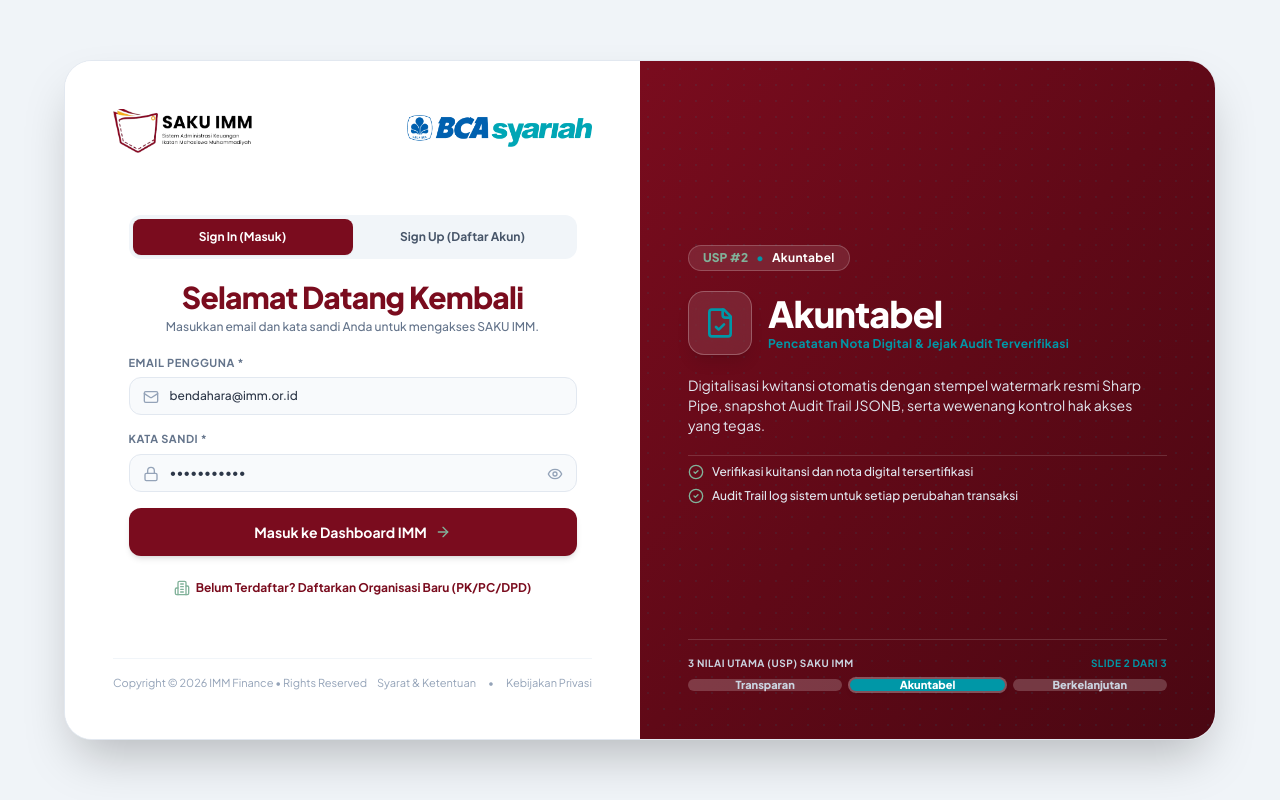
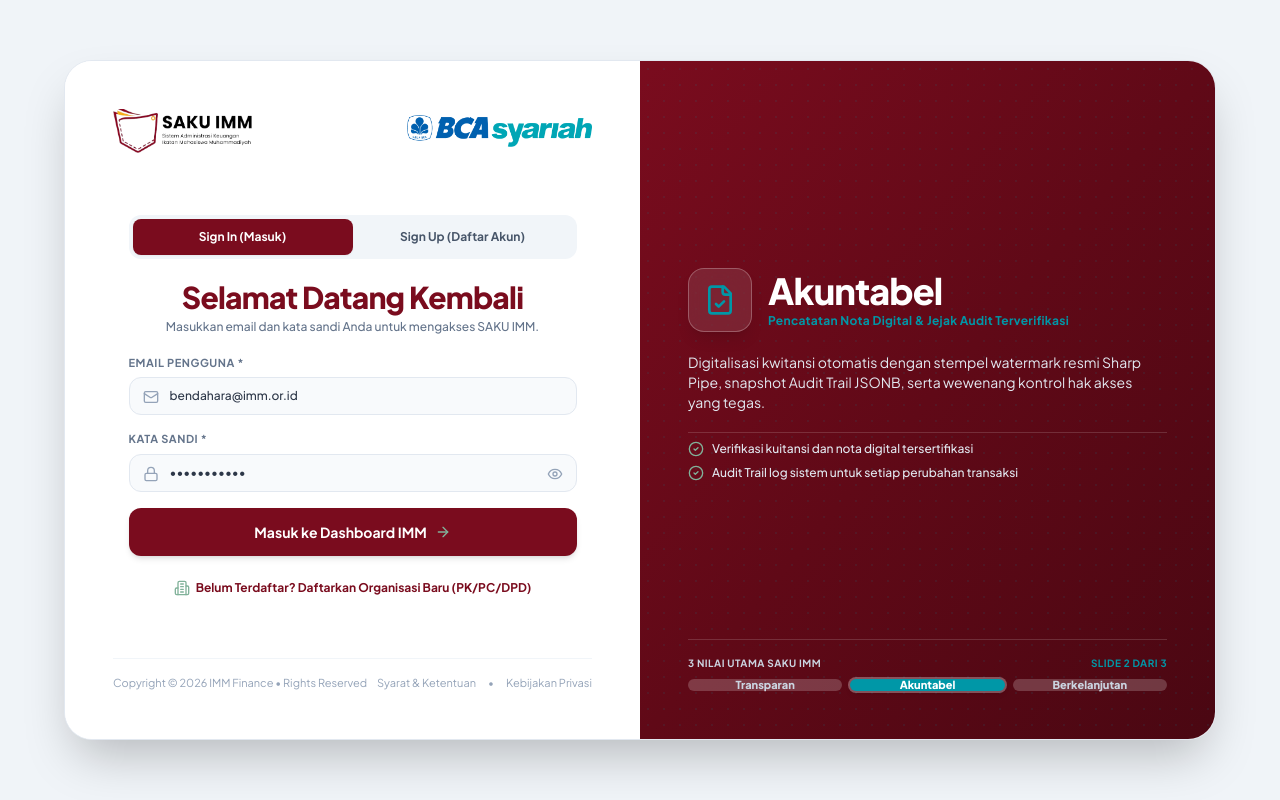
Before and after one commit to sakuimm/sakuimm, a React (Vite) app: page / in a window 1280 px wide. Built offline with nearby package versions, Linux system fonts and the light colour scheme; the HTML template or start-up script is replaced by a standard one.

Commit message:
fix(ui): remove USP badge and labels from login showcase slider

```diff
--- a/src/components/LoginPage.tsx
+++ b/src/components/LoginPage.tsx
@@ -266,14 +266,7 @@ export const LoginPage: React.FC<LoginPageProps> = ({ onLogin, onRegisterOrgSucc
               const SlideIcon = slide.icon;
               return (
                 <div key={idx} className="space-y-5 animate-fadeIn">
-                  {/* USP Badge Header */}
-                  <div className="inline-flex items-center gap-2 px-3.5 py-1 bg-white/10 border border-white/20 rounded-full text-xs font-bold text-[#0097A7] backdrop-blur-sm">
-                    <span className="text-[#81B29A] font-extrabold">USP #{idx + 1}</span>
-                    <span>•</span>
-                    <span className="text-white tracking-wide">{slide.title}</span>
-                  </div>
-
-                  {/* Prominent USP Icon with Glow */}
+                  {/* Prominent Feature Icon with Glow */}
                   <div className="flex items-center gap-4">
                     <div className="w-16 h-16 rounded-2xl bg-white/10 border border-white/25 flex items-center justify-center shadow-lg backdrop-blur-md">
                       <SlideIcon className="w-8 h-8 text-[#0097A7]" />
@@ -340,7 +333,7 @@ export const LoginPage: React.FC<LoginPageProps> = ({ onLogin, onRegisterOrgSucc
           {/* INTERACTIVE 3-BAR SLIDER INDICATOR (Transparan, Akuntabel, Berkelanjutan) */}
           <div className="relative z-10 pt-4 border-t border-white/15">
             <div className="text-[10px] uppercase font-bold tracking-wider text-slate-300 mb-2 flex items-center justify-between">
-              <span>3 Nilai Utama (USP) SAKU IMM</span>
+              <span>3 Nilai Utama SAKU IMM</span>
               <span className="text-[#0097A7]">Slide {activeSlide + 1} dari 3</span>
             </div>
             <div className="flex items-center gap-2">
@@ -354,7 +347,7 @@ export const LoginPage: React.FC<LoginPageProps> = ({ onLogin, onRegisterOrgSucc
                       ? 'bg-[#0097A7] shadow-md text-white ring-2 ring-white/30'
                       : 'bg-white/20 hover:bg-white/40 text-slate-300'
                   }`}
-                  title={`Lihat USP: ${slide.title}`}
+                  title={`Lihat: ${slide.title}`}
                 >
                   {slide.title}
                 </button>
```
